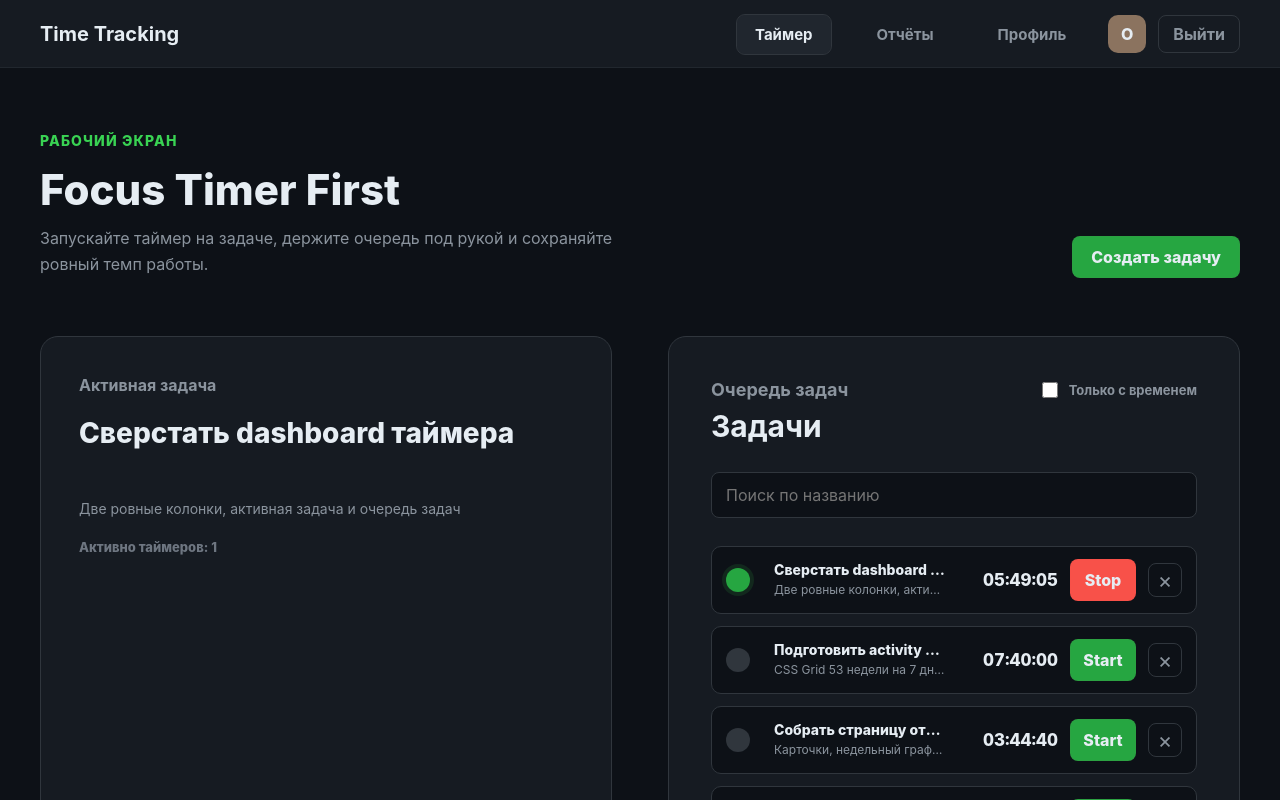
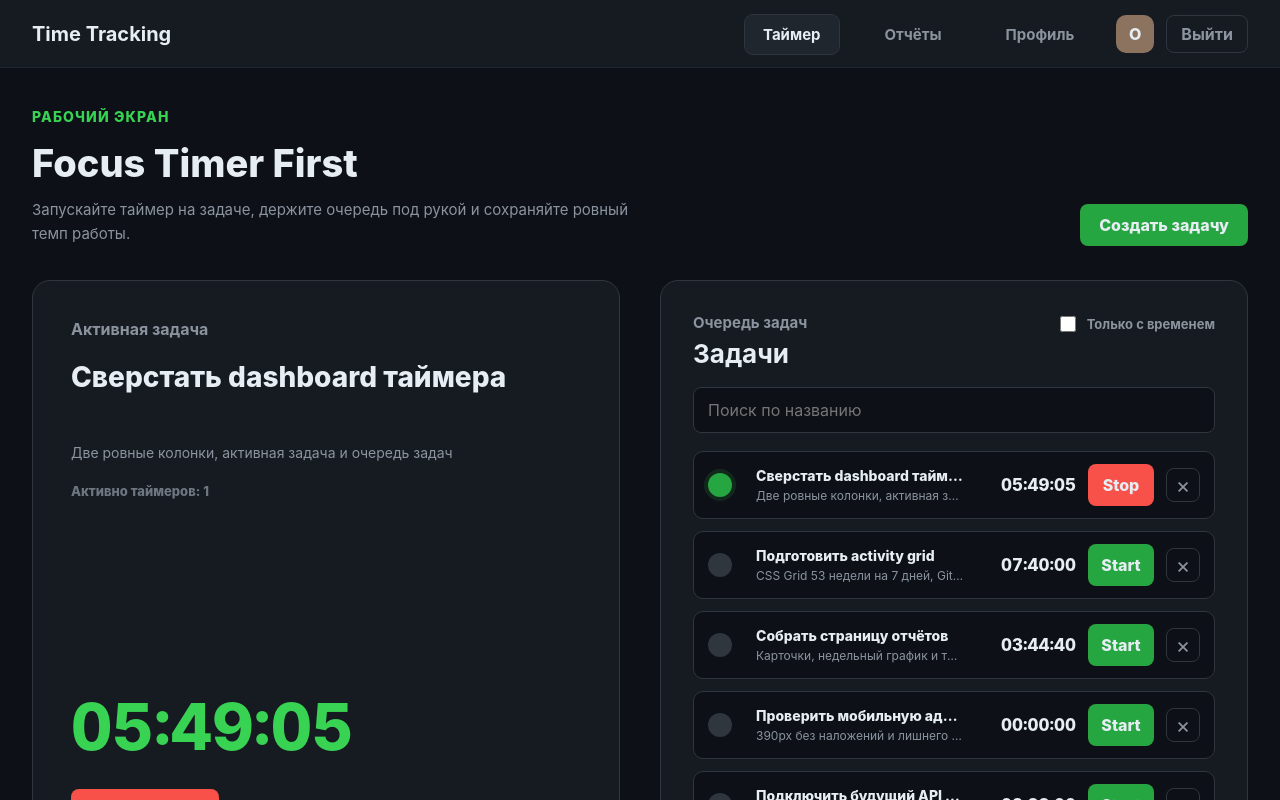
Before and after one commit to fazzilka/deploy_pp_time_traking, a React (Vite) app in the folder frontend/: page /dashboard in a window 1280 px wide. Shown: the top 800 px of the page. Built offline with nearby package versions, Linux system fonts and the light colour scheme; no server answers; sample sign-in values are in the browser's storage.

Commit message:
style(frontend): уменьшить размеры экранов без потери читаемости

```diff
--- a/frontend/src/components/StatCard/StatCard.css
+++ b/frontend/src/components/StatCard/StatCard.css
@@ -1,6 +1,6 @@
 .report-stat-card {
-  min-height: 132px;
-  padding: 24px;
+  min-height: 116px;
+  padding: 20px;
   border: 1px solid var(--color-border);
   border-radius: 12px;
   background: var(--color-panel);
@@ -14,16 +14,16 @@
 }
 
 .report-stat-card__value {
-  margin-top: 16px;
+  margin-top: 12px;
   color: var(--color-text);
-  font-size: 32px;
+  font-size: 28px;
   line-height: 1.05;
   font-weight: 800;
   overflow-wrap: anywhere;
 }
 
 .report-stat-card__sub {
-  margin: 10px 0 0;
+  margin: 8px 0 0;
   color: var(--color-muted);
   font-size: 14px;
   line-height: 1.4;
--- a/frontend/src/pages/DashboardPage/DashboardPage.css
+++ b/frontend/src/pages/DashboardPage/DashboardPage.css
@@ -1,6 +1,8 @@
 .dashboard-page {
-  padding-top: 64px;
-  padding-bottom: 72px;
+  min-height: calc(100vh - 68px);
+  overflow-x: hidden;
+  padding-top: 40px;
+  padding-bottom: 32px;
 }
 
 .dashboard-hero {
@@ -15,43 +17,43 @@
 }
 
 .dashboard-status {
-  margin-top: 28px;
+  margin-top: 18px;
 }
 
 .dashboard-grid {
   display: grid;
   grid-template-columns: 1fr 1fr;
-  gap: 56px;
+  gap: 40px;
   align-items: stretch;
-  margin-top: 58px;
+  margin-top: 34px;
 }
 
 .tasks-queue {
-  min-height: 490px;
+  min-height: 430px;
   border: 1px solid var(--color-border);
   border-radius: 18px;
   background: var(--color-panel);
-  padding: 42px;
+  padding: 32px;
 }
 
 .tasks-queue__header {
   display: flex;
   align-items: start;
   justify-content: space-between;
-  gap: 24px;
+  gap: 18px;
 }
 
 .tasks-queue__label {
-  margin: 0 0 8px;
+  margin: 0 0 6px;
   color: var(--color-muted);
-  font-size: 18px;
+  font-size: 15px;
   font-weight: 700;
 }
 
 .tasks-queue h2 {
   margin: 0;
   color: var(--color-text);
-  font-size: 30px;
+  font-size: 26px;
   line-height: 1.2;
 }
 
@@ -72,14 +74,14 @@
 }
 
 .tasks-queue__tools {
-  margin-top: 28px;
+  margin-top: 18px;
 }
 
 .task-create {
   display: grid;
-  gap: 12px;
-  margin-top: 18px;
-  padding: 16px;
+  gap: 10px;
+  margin-top: 14px;
+  padding: 14px;
   border: 1px solid var(--color-border);
   border-radius: 12px;
   background: var(--color-bg);
@@ -97,7 +99,7 @@
 }
 
 .tasks-queue__list {
-  margin-top: 28px;
+  margin-top: 18px;
 }
 
 .tasks-empty {
@@ -126,7 +128,7 @@
 
 @media (max-width: 760px) {
   .dashboard-page {
-    padding-top: 42px;
+    padding-top: 32px;
   }
 
   .dashboard-hero {
@@ -136,7 +138,7 @@
 
   .dashboard-grid {
     gap: 24px;
-    margin-top: 34px;
+    margin-top: 28px;
   }
 
   .tasks-queue {
--- a/frontend/src/shared/styles/global.css
+++ b/frontend/src/shared/styles/global.css
@@ -45,7 +45,7 @@ a {
 }
 
 .app-container {
-  width: min(var(--container-width), calc(100% - 80px));
+  width: min(var(--container-width), calc(100% - 64px));
   margin: 0 auto;
 }
 
@@ -61,7 +61,7 @@ a {
 .page-heading {
   margin: 18px 0 0;
   color: var(--color-text);
-  font-size: 42px;
+  font-size: 38px;
   line-height: 1.08;
   font-weight: 800;
 }
@@ -70,7 +70,7 @@ a {
   max-width: 620px;
   margin: 14px 0 0;
   color: var(--color-muted);
-  font-size: 16px;
+  font-size: 15px;
   line-height: 1.6;
 }
 
```
